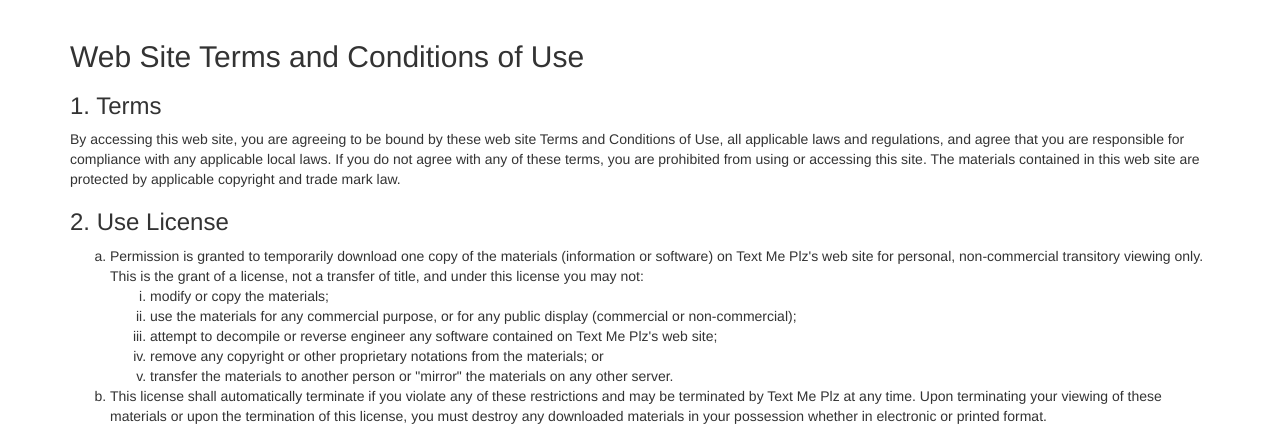
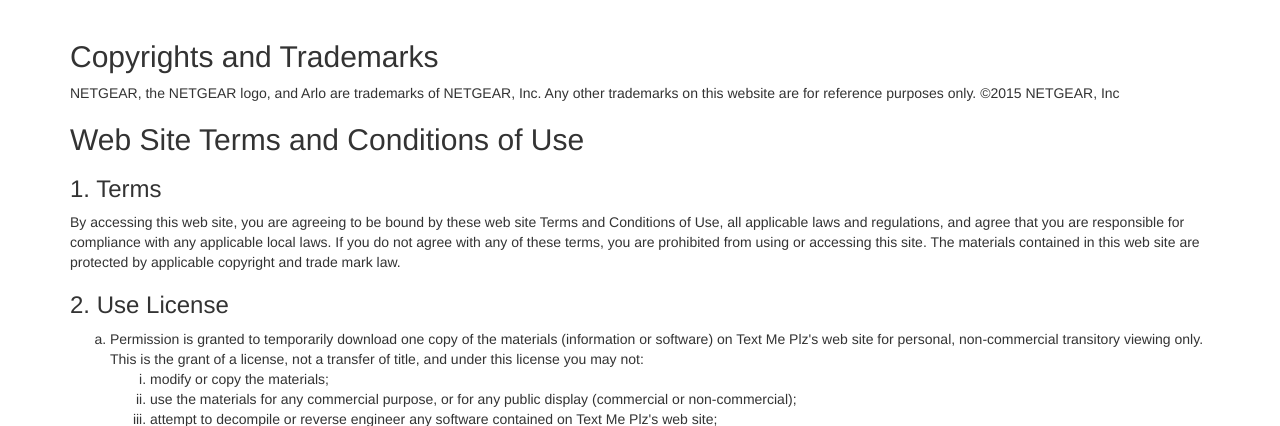
Before and after one commit to angstwad/textmeplz, a Flask app: template textmeplz/templates/tos-pp.html in a window 1280 px wide. Shown: the part 52-478 px from the top of the page. Run offline with Flask 2, Linux system fonts and the light colour scheme; the template is opened without the code that fills it, so the values that code supplies are empty; parts of the project's set-up code (start-up, migrations or seed data) failed here and were passed over; some libraries are stand-ins or nearby versions.

Commit message:
Add copyright/trademarks

```diff
--- a/textmeplz/templates/tos-pp.html
+++ b/textmeplz/templates/tos-pp.html
@@ -2,6 +2,14 @@
 
 {% block container %}
     {{ super() }}
+
+<h2>
+    Copyrights and Trademarks
+</h2>
+
+<p>
+    NETGEAR, the NETGEAR logo, and Arlo are trademarks of NETGEAR, Inc.  Any other trademarks on this website are for reference purposes only.  ©2015 NETGEAR, Inc
+</p>
 
 <h2>
 	Web Site Terms and Conditions of Use
```
